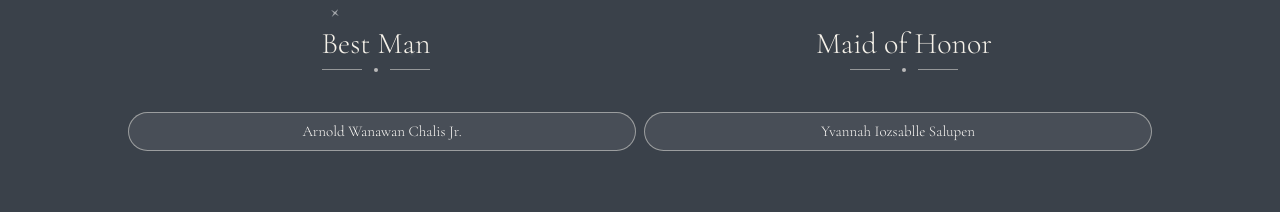
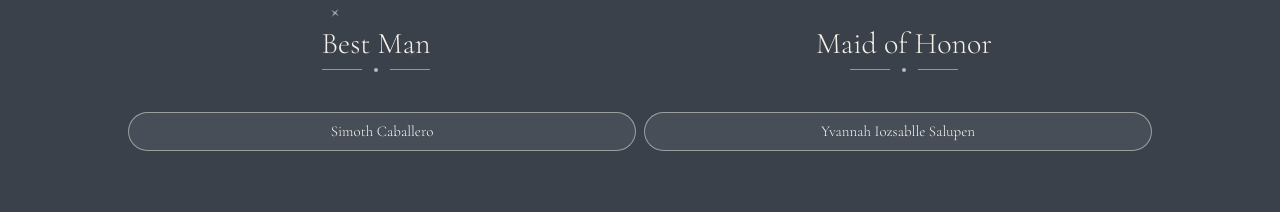
Before and after one commit to mikelojeda25/francheska-wedding-RSVP, a React (Vite) app: page / in a window 1280 px wide. Shown: the part 4940-5152 px from the top of the page. Built offline with nearby package versions, Linux system fonts and the light colour scheme; a web font is replaced by a local one.

Commit message:
fixed: Best man changed to - Simoth Caballero

```diff
--- a/src/components/Entourage.tsx
+++ b/src/components/Entourage.tsx
@@ -197,7 +197,7 @@ const groups: EntourageGroup[] = [
   },
   {
     title: "Best Man",
-    members: [{ name: "Arnold Wanawan Chalis Jr." }],
+    members: [{ name: "Simoth Caballero" }],
     columns: 1,
     highlight: true,
     color: "pearl",
```
